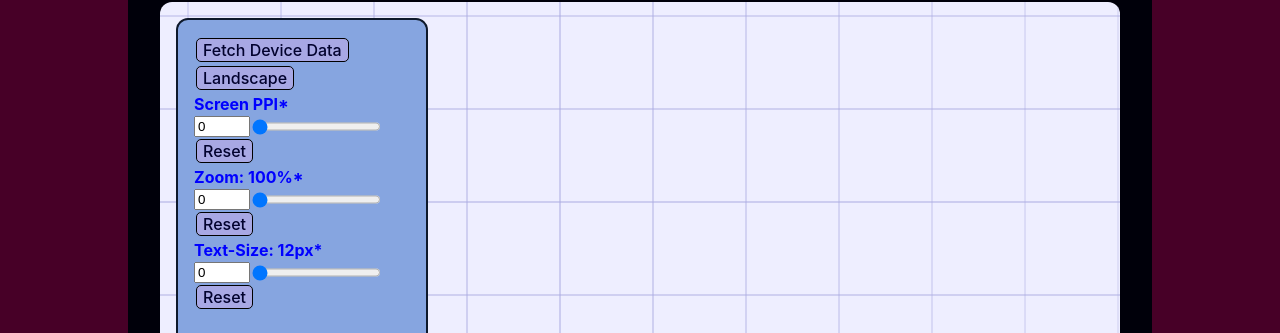
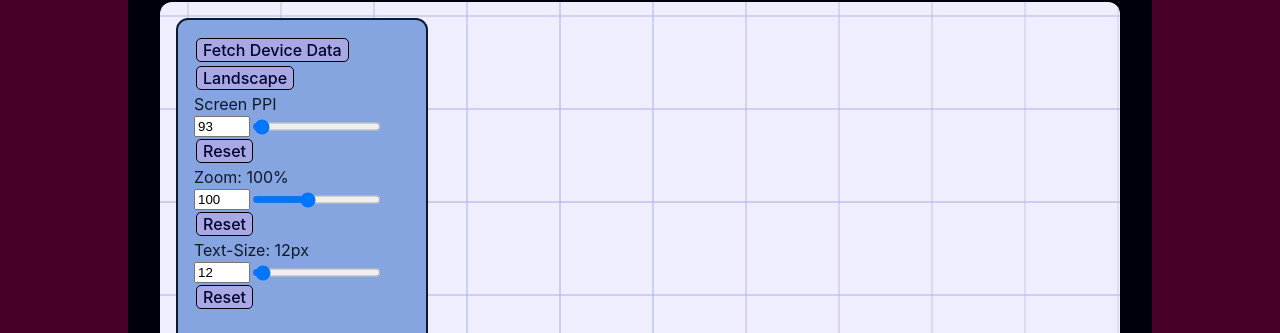
Before and after one commit to meistermayo/portfolio-site, a React (Vite) app in the folder portfolio-site/: page /MobileDisplay in a window 1280 px wide. Shown: the part 228-561 px from the top of the page. Built offline with nearby package versions, Linux system fonts and the light colour scheme; no server answers.

Commit message:
reset values

```diff
--- a/portfolio-site/src/components/SliderNumberInput.tsx
+++ b/portfolio-site/src/components/SliderNumberInput.tsx
@@ -10,7 +10,7 @@ interface Props {
 
 export default function SliderNumberInput({onValueChanged, min, max, resetValue, children}: Props) {
     const inputTextRef: MutableRefObject<HTMLInputElement | null> = useRef(null);
-    const [value, setValue] = useState(0);
+    const [value, setValue] = useState(resetValue);
 
     const _onValueChanged = (e: React.ChangeEvent<HTMLInputElement>) =>
     {
```
